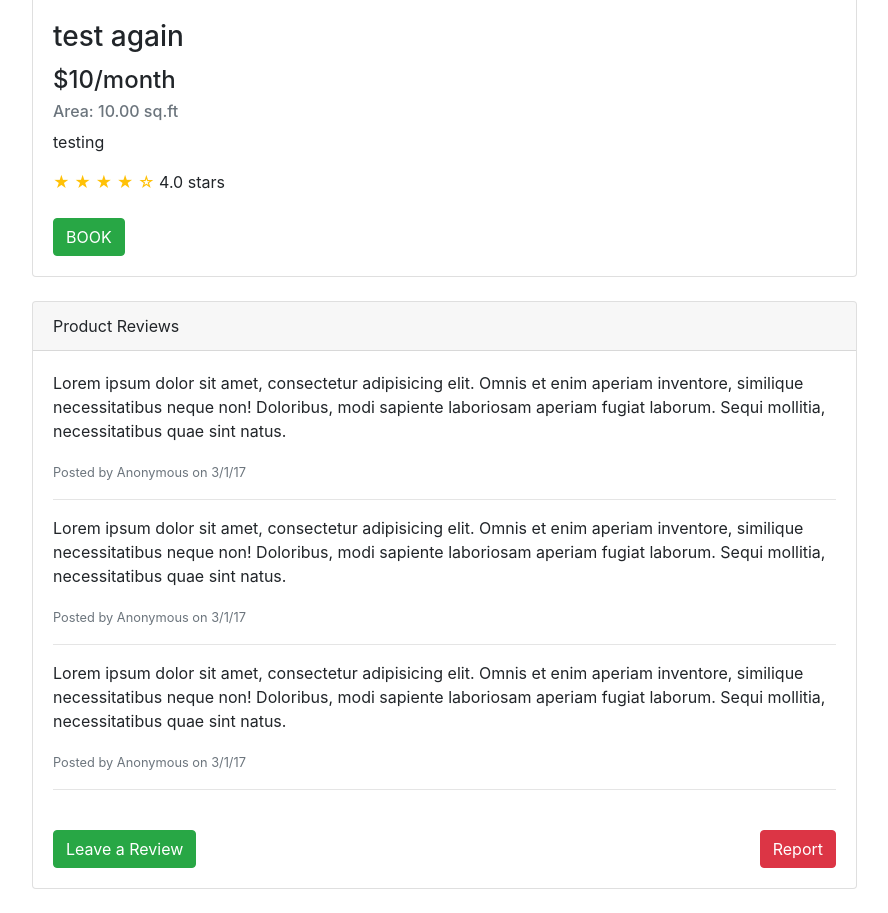
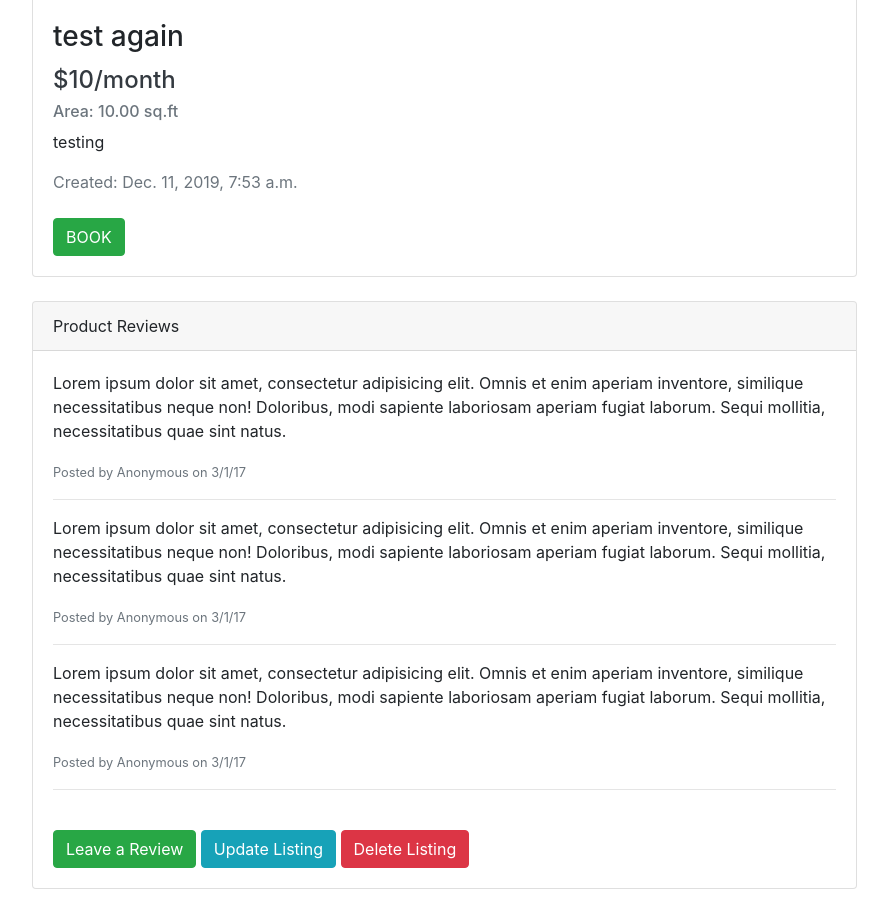
Before and after one commit to caocmai/Renting-Out-Space-V2, a Django app: a page that uses templates/base.html in a window 1280 px wide. Shown: the part 531-1444 px from the top of the page, without its empty margins (338-1226 px from the left). Run offline with Django 3.2, Linux system fonts and the light colour scheme; data comes from the database, SQL or seed files in the repository; both versions use the stored data as it was after the commit; some libraries are stand-ins or nearby versions.

Commit message:
[add] delete and update class to listings class view

```diff
--- a/listings/models.py
+++ b/listings/models.py
@@ -9,13 +9,13 @@ from django.contrib.auth.models import User
 class Listing(models.Model):
     """ Shows all the listings """
     title = models.CharField(max_length=settings.LISTINGS_TITLE_MAX, unique=True,
-                             help_text="Title of your page.")
+                             help_text="Title of your listing.")
     link_to_image = models.CharField(max_length=1000, help_text="Add the picture link to your listing.")
 
     slug = models.CharField(max_length=settings.LISTINGS_TITLE_MAX, blank=True, editable=False,
                             help_text="Unique URL path to access this page. Generated by the system.")
     description = models.TextField(
-        help_text="Write the content of your page here.")
+        help_text="Write the description of your listing here.")
     created = models.DateTimeField(auto_now_add=True,
                                    help_text="The date and time this page was created. Automatically generated when the model saves.")
     modified = models.DateTimeField(auto_now=True,
--- a/listings/templates/listings/listings.html
+++ b/listings/templates/listings/listings.html
@@ -25,6 +25,7 @@
                 {% for listing in listings %}
                   {% include "listings/partials/listing_card.html" %}
                 {% endfor %}
+
             </div>
             <!-- /.row -->
             {% else %}
--- a/listings/templates/listings/partials/listing_card.html
+++ b/listings/templates/listings/partials/listing_card.html
@@ -5,8 +5,8 @@
             <h4 class="card-title">
               <a class="text-dark" href="{% url 'listing-details-page' listing.slug %}">{{ listing.title }}</a>
             </h4>
-            <h5>${{ listing.price_per_month }}/month</h5>
-            <p class="small text-muted font-italic">{{ listing.description }}</p>
+            <h5 class="text-muted">${{ listing.price_per_month }}/month</h5>
+            <p class="small text-muted font-italic">{{ listing.description | truncatewords_html:10 }}</p>
           </div>
           <div class="card-footer">
             <small class="text-muted">&#9733; &#9733; &#9733; &#9733; &#9734;</small>
--- a/listings/templates/listings/single_listing.html
+++ b/listings/templates/listings/single_listing.html
@@ -24,11 +24,10 @@
           <img class="card-img-top img-fluid" src="{{ listing.link_to_image }}" style="width:100%; height: 450px !important;" alt="">
           <div class="card-body">
             <h3 class="card-title">{{ listing.title }}</h3>
-            <h4>${{ listing.price_per_month }}/month</h4>
+            <h4 class="text-dark">${{ listing.price_per_month }}/month</h4>
             <h6 class="text-muted">Area: {{ listing.total_area }} sq.ft</h6>
             <p class="card-text">{{ listing.description }}</p>
-            <span class="text-warning">&#9733; &#9733; &#9733; &#9733; &#9734;</span>
-            4.0 stars
+            <span class="text-muted">Created: {{ listing.modified }}</span>
             <br><br>
             <a href="#" class="btn btn-success">BOOK</a>
 
@@ -53,8 +52,8 @@
             <hr>
             <br>
             <a href="#" class="btn btn-success">Leave a Review</a>
-            <button type="button" style="position: absolute; right: 0; margin-right: 20px;" class="btn btn-danger">Report</button>
-
+            <a href="{% url 'listing-update-page' listing.slug %}" class="btn btn-info">Update Listing</a>
+            <a href="{% url 'listing-delete-page' listing.slug %}" class="btn btn-danger">Delete Listing</a>
 
           </div>
         </div>
--- a/listings/urls.py
+++ b/listings/urls.py
@@ -1,9 +1,11 @@
 from django.urls import path
-from listings.views import ListingsListView, ListingCreateView, ListingDetailView
+from listings.views import ListingsListView, ListingCreateView, ListingDetailView, ListingUpdateView, ListingDeleteView
 
 
 urlpatterns = [
     path('', ListingsListView.as_view(), name='listing-list-page'),
     path('new_listing/', ListingCreateView.as_view(), name='listing-create-page'),
+    path('update_listing/<str:slug>/', ListingUpdateView.as_view(), name='listing-update-page'),
+    path('delete_listing/<str:slug>/', ListingDeleteView.as_view(), name='listing-delete-page'),
     path('<str:slug>/', ListingDetailView.as_view(), name='listing-details-page'),
 ]
--- a/listings/views.py
+++ b/listings/views.py
@@ -5,6 +5,7 @@ from django.urls import reverse_lazy
 from django.views.generic import CreateView
 from django.views.generic.list import ListView
 from django.views.generic.detail import DetailView
+from django.views.generic import UpdateView, DeleteView
 
 from listings.models import Listing
 from listings.forms import ListingForm
@@ -47,3 +48,13 @@ class ListingDetailView(DetailView):
         return render(request, 'listings/single_listing.html', {
           'listing': listing
         })
+
+class ListingUpdateView(UpdateView):
+  model  = Listing
+  fields = ['title', 'description', 'link_to_image', 'price_per_month', 'total_area']
+  template_name = 'listings/new_listing.html'
+
+class ListingDeleteView(DeleteView):
+  model = Listing
+  success_url = reverse_lazy('listing-list-page')
+  template_name = 'listings/delete_listing.html'
--- a/templates/base.html
+++ b/templates/base.html
@@ -11,12 +11,12 @@
     <link rel="stylesheet" type="text/css" href="{% static 'css/style.css' %}" />
 
 
-    <title>Document</title>
+    <title>Rent-a-Space</title>
 </head>
 <body>
 
         <nav class="navbar navbar-expand-lg navbar-light bg-light">
-                <a class="navbar-brand" href="#">Rent-a-Space</a>
+                <a class="navbar-brand" href="{% url 'listing-list-page' %}">Rent-a-Space</a>
                 <button class="navbar-toggler" type="button" data-toggle="collapse" data-target="#navbarNav" aria-controls="navbarNav" aria-expanded="false" aria-label="Toggle navigation">
                   <span class="navbar-toggler-icon"></span>
                 </button>
```
Also changed, not shown: listings/templates/listings/delete_listing.html (added, +14 -0 lines), renting_out_space/settings.py (+6 -6 lines), db.sqlite3.
